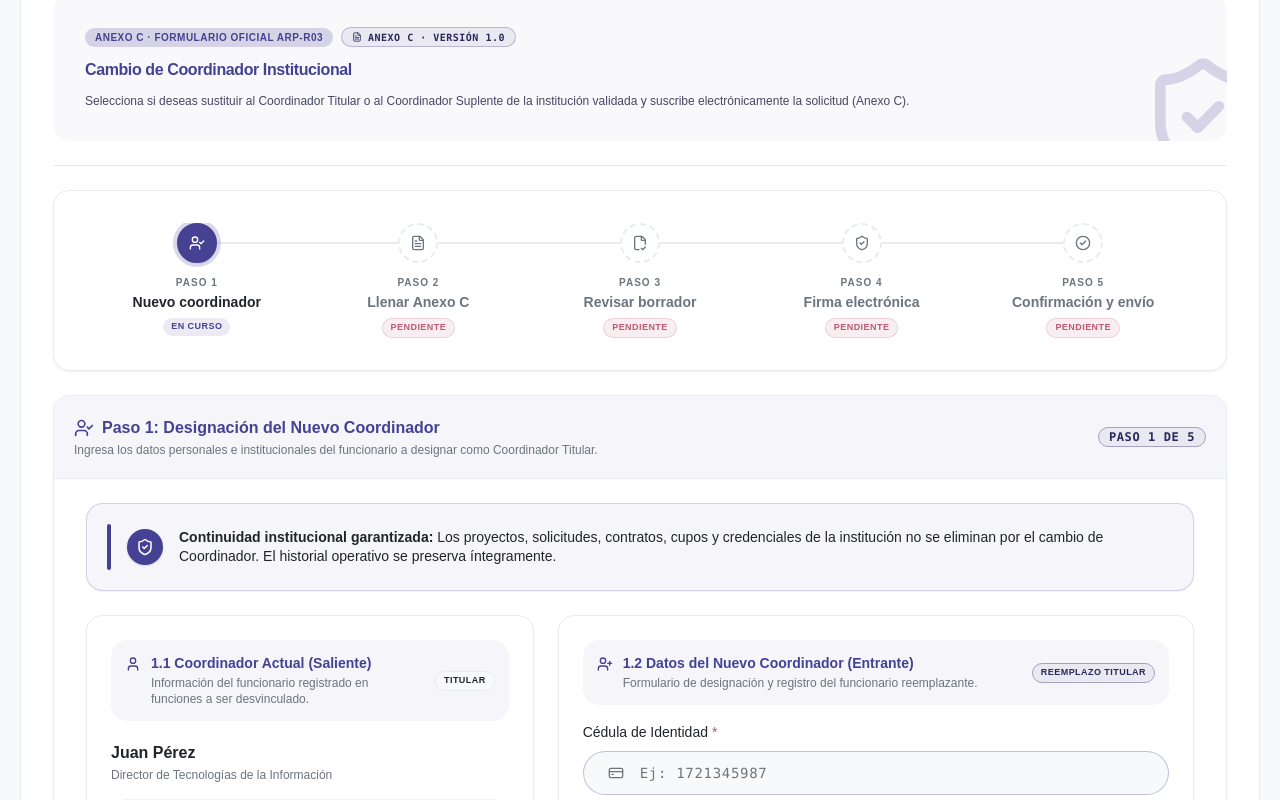
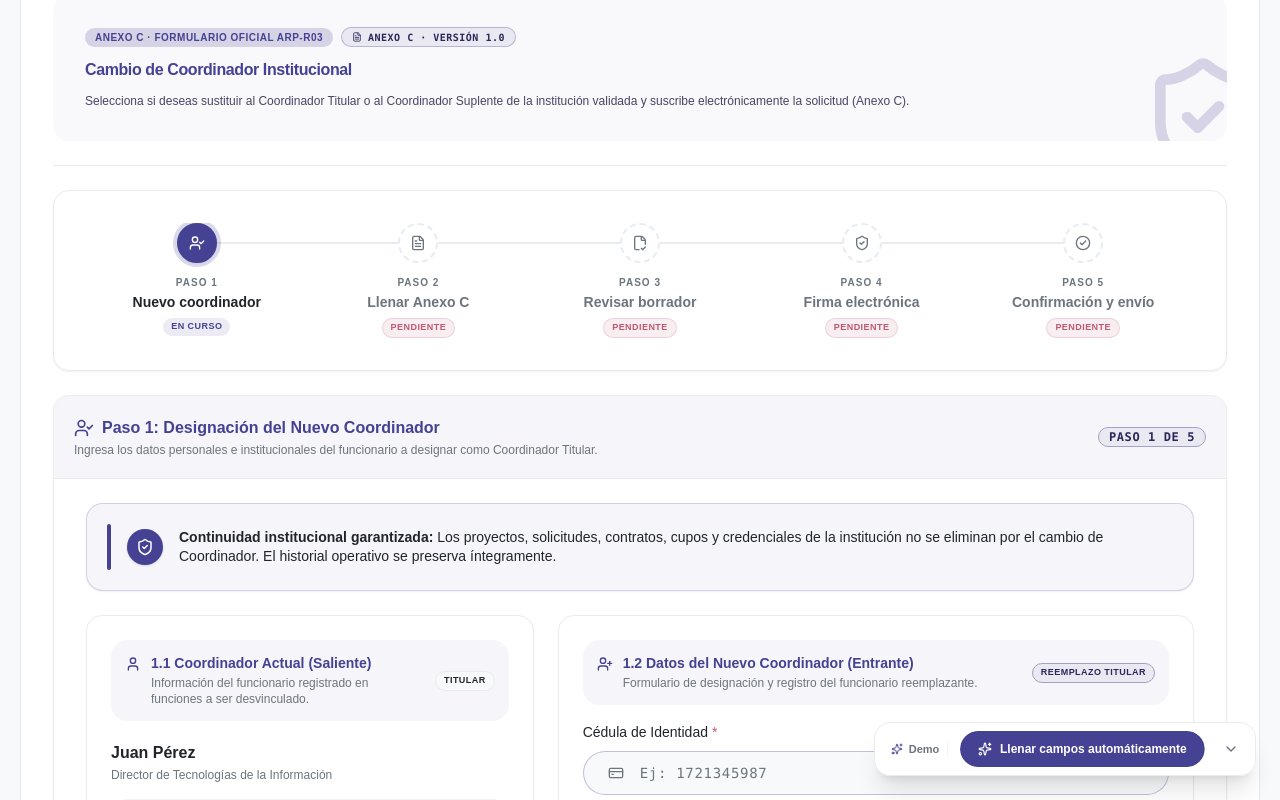
Before and after one commit to PNI-SINARP/ux-ui, a Next.js app in the folder frontend/: page /cambio-coordinador in a window 1280 px wide. Both pictures are taken after a click on the button "Solicitar cambio de Coordinador Titular". Shown: the part 212-1012 px from the top of the page. Built offline with nearby package versions, Linux system fonts and the light colour scheme; a web font is replaced by a local one.

Commit message:
feat(tramites): actualización «Trámites institucionales SINARP»

```diff
--- a/frontend/src/modules/cambio-coordinador/components/anexo-c-signature.tsx
+++ b/frontend/src/modules/cambio-coordinador/components/anexo-c-signature.tsx
@@ -18,6 +18,7 @@ import {
   RefreshCw,
   Sparkles,
   ChevronDown,
+  ChevronUp,
   AlertCircle,
   ArrowLeft,
   ArrowRight,
@@ -115,6 +116,7 @@ export function AnexoCSignature({
   // 4. Modales
   const [modalVerDoc, setModalVerDoc] = useState(false);
   const [modalVerDelegacion, setModalVerDelegacion] = useState(false);
+  const [showDemoToolbar, setShowDemoToolbar] = useState(true);
 
   const firmanteNombreVisible =
     firmanteTipo === "MAXIMA_AUTORIDAD"
@@ -252,36 +254,12 @@ export function AnexoCSignature({
     setFirmaFallo(null);
   };
 
-  // Monitoreo en vivo / simulación automática cuando ingresa a SUSCRIPCION_FIRMAEC
+  // Monitoreo en vivo cuando ingresa a SUSCRIPCION_FIRMAEC (espera validación manual del usuario)
   useEffect(() => {
-    let timer: NodeJS.Timeout | undefined;
     if (subEtapaFirma === "SUSCRIPCION_FIRMAEC" && !isSigned && !firmaFallo) {
       setIsSigning(true);
-      timer = setTimeout(() => {
-        setIsSigning(false);
-        const transId = `FEC-2026-${Math.floor(10000 + Math.random() * 90000)}-C`;
-        const sha256 = "8f4b23a9d18e5472bc19448a0fd329c4ba598e12d5e381023d8c1109a1bf04e1";
-        const now = new Date();
-        const fechaHora = `${String(now.getDate()).padStart(2, "0")}/${String(now.getMonth() + 1).padStart(2, "0")}/${now.getFullYear()} ${String(now.getHours()).padStart(2, "0")}:${String(now.getMinutes()).padStart(2, "0")}`;
-
-        setSignatureInfo({
-          fechaHora,
-          transaccionId: transId,
-          firmante: firmanteNombreVisible,
-          huellaSha256: sha256,
-          entidadCertificadora: "Banco Central del Ecuador (BCE)"
-        });
-        setIsSigned(true);
-        toast.success("Firma electrónica confirmada", {
-          description: "El Anexo C ha sido suscrito digitalmente en FirmaEC."
-        });
-      }, 2800);
     }
-
-    return () => {
-      if (timer) clearTimeout(timer);
-    };
-  }, [subEtapaFirma, isSigned, firmaFallo, firmanteNombreVisible]);
+  }, [subEtapaFirma, isSigned, firmaFallo]);
 
   // Forzar firma válida manual desde demo
   const handleForzarFirmaValida = () => {
@@ -910,11 +888,48 @@ export function AnexoCSignature({
 
       {/* ── BOTONES FLOTANTES PARA DEMO (HERRAMIENTAS DE PRUEBA) ── */}
       <div className="fixed bottom-4 right-4 sm:bottom-6 sm:right-6 z-50 flex flex-col items-end gap-2 sm:gap-3 max-w-[calc(100vw-2rem)]">
+        {showDemoToolbar ? (
           <div className="flex flex-wrap items-center justify-end gap-1.5 sm:gap-2 bg-surface/95 backdrop-blur-md p-2 rounded-2xl border border-border shadow-xl max-w-full animate-in fade-in slide-in-from-bottom-2 duration-200">
             <div className="hidden sm:flex items-center gap-1.5 px-2 text-[11px] font-semibold text-muted-foreground border-r border-border/60 mr-1">
               <Sparkles className="size-3 text-primary shrink-0" />
               <span>Demo FirmaEC</span>
             </div>
+
+            {subEtapaFirma === "SELECCION_FIRMANTE" && (
+              <Button
+                type="button"
+                variant="outline"
+                size="default"
+                onClick={() => {
+                  setFirmanteTipo("DELEGADO_AUTORIZADO");
+                  setErrorDelegacion(null);
+                  const mockFile = new File(["%PDF-1.4 mock"], "Acuerdo_Delegacion_DINARP_2026.pdf", {
+                    type: "application/pdf",
+                  });
+                  setDelegacionFiles([
+                    {
+                      id: `delegacion-${Date.now()}`,
+                      file: mockFile,
+                      status: "success",
+                      errorType: null,
+                      progress: 100,
+                    },
+                  ]);
+                  setAutorizacionArchivo({
+                    archivoNombre: "Acuerdo_Delegacion_DINARP_2026.pdf",
+                    archivoTamano: "340 KB",
+                    fechaSubida: new Date().toLocaleDateString("es-EC"),
+                  });
+                  toast.success("Delegación cargada automáticamente", {
+                    description: "Se seleccionó Delegado Autorizado con su acuerdo adjunto.",
+                  });
+                }}
+                className="rounded-full px-3 sm:px-4 flex items-center gap-1.5 text-xs h-8 sm:h-9"
+              >
+                <Sparkles className="size-3.5 text-primary shrink-0" />
+                <span>Simular Delegado + PDF</span>
+              </Button>
+            )}
 
             {!isSigned && subEtapaFirma === "SUSCRIPCION_FIRMAEC" && (
               <>
@@ -925,7 +940,7 @@ export function AnexoCSignature({
                   onClick={handleForzarFirmaValida}
                   className="rounded-full px-3 sm:px-4 flex items-center gap-1.5 text-xs h-8 sm:h-9"
                 >
-                <ShieldCheck className="size-3.5" /> Forzar Firma Válida
+                  <ShieldCheck className="size-3.5" /> Simular Firma Válida
                 </Button>
 
                 <DropdownMenu>
@@ -1000,7 +1015,32 @@ export function AnexoCSignature({
                 </Button>
               </>
             )}
+
+            <Button
+              type="button"
+              variant="ghost"
+              size="icon-sm"
+              onClick={() => setShowDemoToolbar(false)}
+              className="rounded-full size-7 text-muted-foreground hover:text-foreground ml-0.5 shrink-0"
+              title="Minimizar opciones de prueba"
+            >
+              <ChevronDown className="size-4" />
+            </Button>
           </div>
+        ) : (
+          <Button
+            type="button"
+            variant="outline"
+            size="sm"
+            onClick={() => setShowDemoToolbar(true)}
+            className="rounded-full px-3.5 py-1.5 shadow-lg flex items-center gap-2 text-xs bg-surface/95 backdrop-blur-md border border-border hover:bg-muted transition-all animate-in fade-in slide-in-from-bottom-2 duration-200"
+            title="Desplegar opciones de simulación"
+          >
+            <Sparkles className="size-3.5 text-primary" />
+            <span className="font-semibold text-foreground">Opciones de prueba</span>
+            <ChevronUp className="size-3.5 text-muted-foreground" />
+          </Button>
+        )}
       </div>
 
       {/* ── MODAL DE VISUALIZACIÓN DEL DOCUMENTO ANEXO C ── */}
--- a/frontend/src/modules/cambio-coordinador/components/coordinador-entrante-form.tsx
+++ b/frontend/src/modules/cambio-coordinador/components/coordinador-entrante-form.tsx
@@ -1,6 +1,7 @@
 "use client";
 
 import React, { useState, useEffect } from "react";
+import { toast } from "sonner";
 import {
   ShieldAlert,
   Info,
@@ -15,7 +16,10 @@ import {
   ArrowRight,
   ArrowLeft,
   ShieldCheck,
-  UserPlus
+  UserPlus,
+  Sparkles,
+  ChevronDown,
+  ChevronUp
 } from "lucide-react";
 import { FormField } from "@/components/ui/form-field";
 import { InputGroup, InputGroupInput } from "@/components/ui/input-group";
@@ -57,6 +61,11 @@ const MOCK_EXISTING_CEDULAS: Record<
   "1715489621": {
     nombre: "Patricia Morales",
     correo: "patricia.morales@dinarp.gob.ec",
+    anexoBAprobado: true
+  },
+  "1721345987": {
+    nombre: "Ing. Roberto Carlos Dávila Silva",
+    correo: "roberto.davila@educacion.gob.ec",
     anexoBAprobado: true
   }
 };
@@ -109,6 +118,37 @@ export function CoordinadorEntranteForm({
     cargo?: string;
     motivo?: string;
   }>({});
+  const [showDemoToolbar, setShowDemoToolbar] = useState(true);
+
+  const handleSimulateFill = () => {
+    const demoCedula =
+      coordinadorActual.cedula === "1721345987" ? "1714443322" : "1721345987";
+    const demoNombre =
+      caracter === "TITULAR"
+        ? "Ing. Roberto Carlos Dávila Silva"
+        : "Ing. Daniela Fernanda Paredes Castro";
+    const demoCorreo =
+      caracter === "TITULAR"
+        ? "roberto.davila@educacion.gob.ec"
+        : "daniela.paredes@educacion.gob.ec";
+    const demoCargo =
+      caracter === "TITULAR"
+        ? "Director de Tecnología / Coordinador"
+        : "Especialista de Interoperabilidad y Servicios";
+    const demoMotivo =
+      "Designación y reorganización de funciones institucionales de la entidad.";
+
+    setCedula(demoCedula);
+    setNombreCompleto(demoNombre);
+    setCorreo(demoCorreo);
+    setCargo(demoCargo);
+    setMotivo(demoMotivo);
+    setErrores({});
+
+    toast.success("Campos completados automáticamente", {
+      description: "Se han precargado los datos de prueba del nuevo coordinador entrante."
+    });
+  };
 
   // Verificación visual de cuenta en el sistema al ingresar la cédula
   useEffect(() => {
@@ -464,6 +504,52 @@ export function CoordinadorEntranteForm({
           <ArrowRight className="size-4" />
         </Button>
       </div>
+
+      {/* Botón flotante para Demo (Llenado rápido) */}
+      <div className="fixed bottom-4 right-4 sm:bottom-6 sm:right-6 z-50 flex flex-col items-end gap-2 sm:gap-3 max-w-[calc(100vw-2rem)]">
+        {showDemoToolbar ? (
+          <div className="flex flex-wrap items-center justify-end gap-1.5 sm:gap-2 bg-surface/95 backdrop-blur-md p-2 rounded-2xl border border-border shadow-xl max-w-full animate-in fade-in slide-in-from-bottom-2 duration-200">
+            <div className="hidden sm:flex items-center gap-1.5 px-2 text-[11px] font-semibold text-muted-foreground border-r border-border/60 mr-1">
+              <Sparkles className="size-3 text-primary shrink-0" />
+              <span>Demo</span>
+            </div>
+
+            <Button
+              type="button"
+              variant="primary"
+              size="default"
+              onClick={handleSimulateFill}
+              className="rounded-full px-3 sm:px-4 flex items-center gap-1.5 text-xs h-8 sm:h-9 shadow-xs"
+            >
+              <Sparkles className="size-3.5" /> Llenar campos automáticamente
+            </Button>
+
+            <Button
+              type="button"
+              variant="ghost"
+              size="icon"
+              onClick={() => setShowDemoToolbar(false)}
+              className="rounded-full size-8 shrink-0 hover:bg-muted text-muted-foreground hover:text-foreground ml-0.5"
+              title="Ocultar opciones de simulación"
+            >
+              <ChevronDown className="size-4" />
+            </Button>
+          </div>
+        ) : (
+          <Button
+            type="button"
+            variant="outline"
+            size="sm"
+            onClick={() => setShowDemoToolbar(true)}
+            className="rounded-full px-3.5 py-1.5 shadow-lg flex items-center gap-2 text-xs bg-surface/95 backdrop-blur-md border border-border hover:bg-muted transition-all animate-in fade-in slide-in-from-bottom-2 duration-200"
+            title="Desplegar opciones de simulación"
+          >
+            <Sparkles className="size-3.5 text-primary" />
+            <span className="font-medium">Casos de Uso</span>
+            <ChevronUp className="size-3.5 text-muted-foreground" />
+          </Button>
+        )}
+      </div>
     </form>
   );
 }
```
Lines whose indentation alone changed are shown as unchanged.
